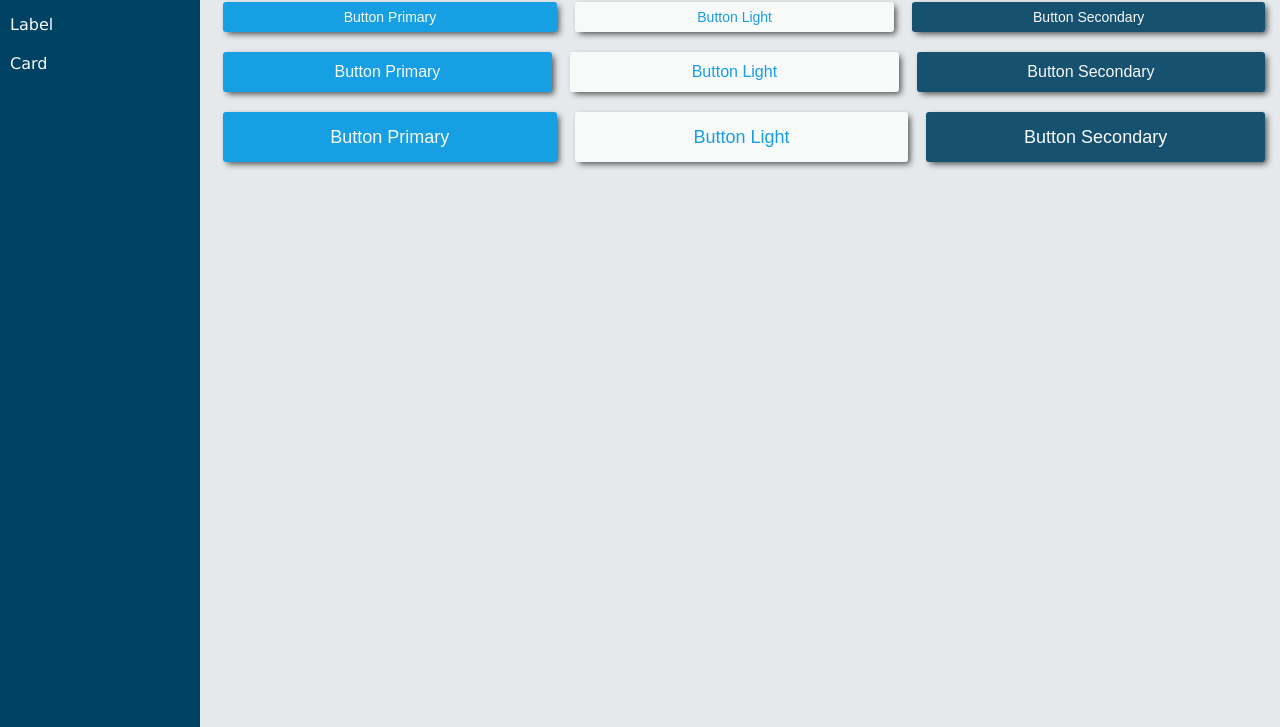
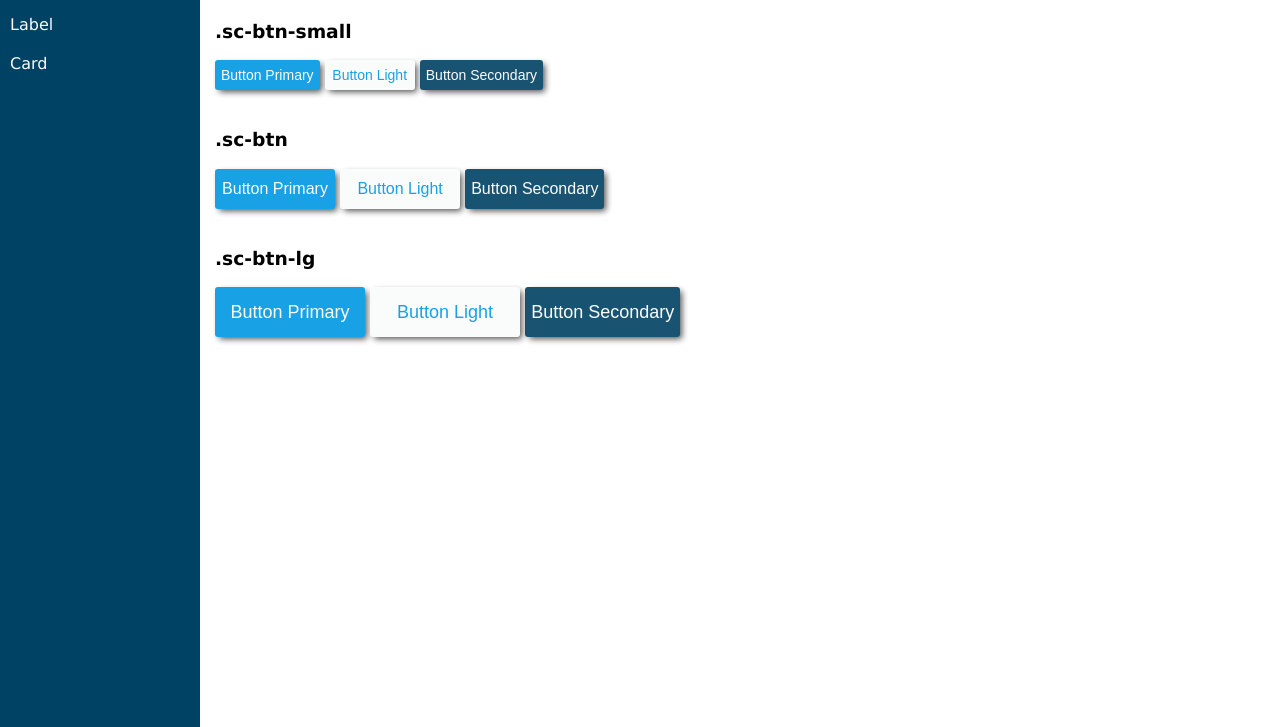
Before and after one commit to samc05991/sams-template-sass-theme, a website: page public/button.html in a window 1280 px wide. Shown: the part 73-800 px from the top of the page. Drawn offline with Linux system fonts and the light colour scheme.

Commit message:
feat: update to how buttons are laid out on the site

```diff
--- a/public/button.html
+++ b/public/button.html
@@ -13,24 +13,53 @@
     <body>
         <div class="sc-app-container">
             <div class="sc-header">
-
+              <h2> Buttons </h2>
             </div>
 
             <div class="sc-content">
               <div class="sc-row">
+                <div class="">
+                  <div class="row">
+                    <h3>.sc-btn-small</h3>
+                  </div>
+                  <div class="row">
+                    <div class="sc-btn-group">
                       <button type="button" class="sc-btn sc-btn-sm sc-btn--primary">Button Primary</button>
                       <button type="button" class="sc-btn sc-btn-sm sc-btn--light ">Button Light</button>
                       <button type="button" class="sc-btn sc-btn-sm sc-btn--secondary">Button Secondary</button>
                     </div>
+                  </div>
+                </div>
+              </div>
+
               <div class="sc-row">
+                <div class="">
+                  <div class="row">
+                    <h3>.sc-btn</h3>
+                  </div>
+                  <div class="row">
+                    <div class="sc-btn-group">
                       <button type="button" class="sc-btn sc-btn--primary">Button Primary</button>
                       <button type="button" class="sc-btn sc-btn--light ">Button Light</button>
                       <button type="button" class="sc-btn sc-btn--secondary">Button Secondary</button>
                     </div>
+                  </div>
+                </div>
+              </div>
+
               <div class="sc-row">
+                <div class="">
+                  <div class="row">
+                    <h3>.sc-btn-lg</h3>
+                  </div>
+                  <div class="row">
+                    <div class="sc-btn-group">
                       <button type="button" class="sc-btn sc-btn-lg sc-btn--primary">Button Primary</button>
                       <button type="button" class="sc-btn sc-btn-lg sc-btn--light ">Button Light</button>
                       <button type="button" class="sc-btn sc-btn-lg sc-btn--secondary">Button Secondary</button>
+                    </div>
+                  </div>
+                </div>
               </div>
             </div>
 
--- a/scss/_button.scss
+++ b/scss/_button.scss
@@ -3,7 +3,6 @@
   min-height: 40px;
   border-radius: 3px;
   border: 0px;
-  margin-left: 8px;
   opacity: 0.9;
   font-size: 16px;
 
@@ -64,7 +63,6 @@
 
 }
 
-
 .sc-btn-secondary:hover {
 
 }
--- a/scss/_grid.scss
+++ b/scss/_grid.scss
@@ -17,11 +17,6 @@
 .sc-app-container {
     width: 100%;
     height: 100%;
-    transition: grid-template-columns 5s;
-    transition: background-color 5s;
-
-    background-color: rgb(230, 233, 236);
-
     display: grid;
     grid-template-columns: 200px auto;
     grid-template-rows: 60px auto 60px;
@@ -33,6 +28,7 @@
 
 .sc-header {
     grid-area: header;
+    padding: 15px;
 }
 
 .sc-content {
```
Also changed, not shown: public/stylesheets/main.css, 1 other file. Lines whose indentation alone changed are shown as unchanged.
